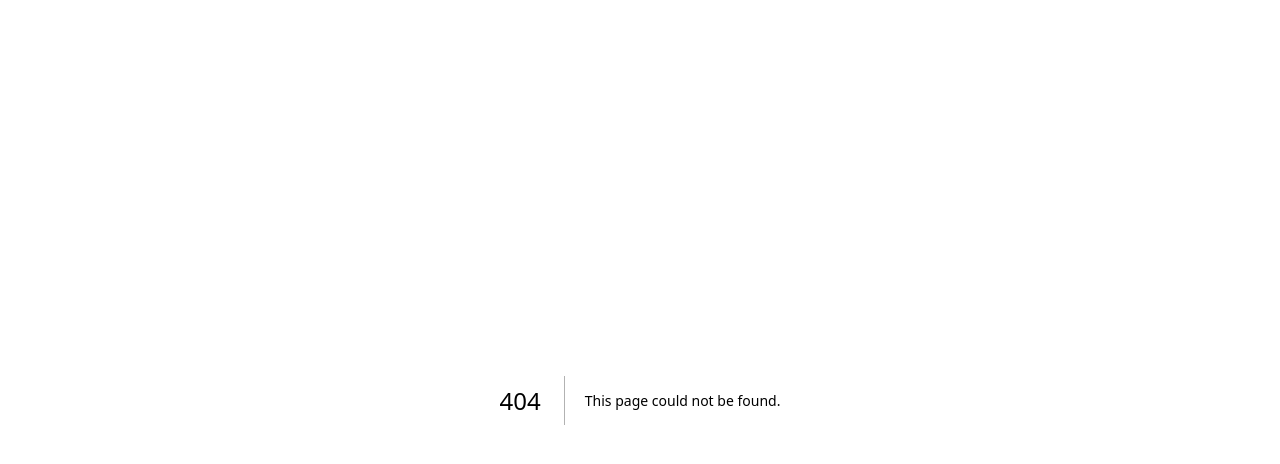
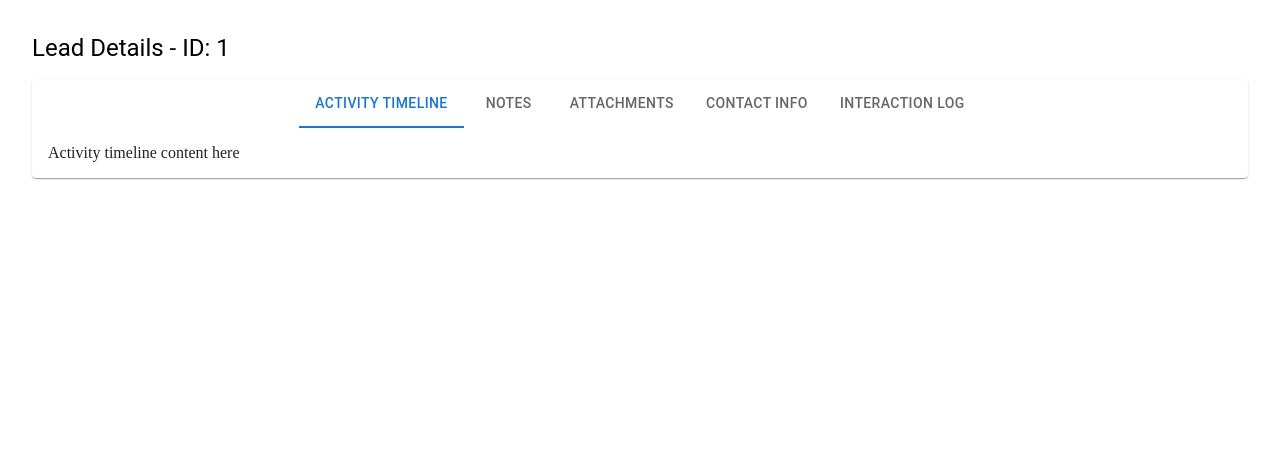
Before and after one commit to Eman-Abukhater/crm-leads-dashboard, a Next.js app: page /dashboard/leads/1 in a window 1280 px wide. Before the commit this address had no page. Shown: the top 464 px of the page. Built offline with nearby package versions, Linux system fonts and the light colour scheme.

Commit message:
Create a Dynamic Route Page for Deatis lead page

```diff
--- /dev/null
+++ b/src/app/dashboard/leads/[id]/page.jsx
@@ -0,0 +1,44 @@
+"use client";
+
+import {
+  Box,
+  Typography,
+  Tabs,
+  Tab,
+  Paper,
+} from "@mui/material";
+import { useParams } from "next/navigation";
+import { useState } from "react";
+
+export default function LeadDetailsPage() {
+  const { id } = useParams();
+  const [tab, setTab] = useState(0);
+
+  const handleChange = (_, newValue) => setTab(newValue);
+
+  return (
+    <Box p={3}>
+      <Typography variant="h5" gutterBottom>
+        Lead Details - ID: {id}
+      </Typography>
+
+      <Paper sx={{ mt: 2 }}>
+        <Tabs value={tab} onChange={handleChange} centered>
+          <Tab label="Activity Timeline" />
+          <Tab label="Notes" />
+          <Tab label="Attachments" />
+          <Tab label="Contact Info" />
+          <Tab label="Interaction Log" />
+        </Tabs>
+
+        <Box p={2}>
+          {tab === 0 && <div>Activity timeline content here</div>}
+          {tab === 1 && <div>Notes section</div>}
+          {tab === 2 && <div>Attachments area</div>}
+          {tab === 3 && <div>Contact info display</div>}
+          {tab === 4 && <div>Calls, meetings, follow-ups here</div>}
+        </Box>
+      </Paper>
+    </Box>
+  );
+}
```
